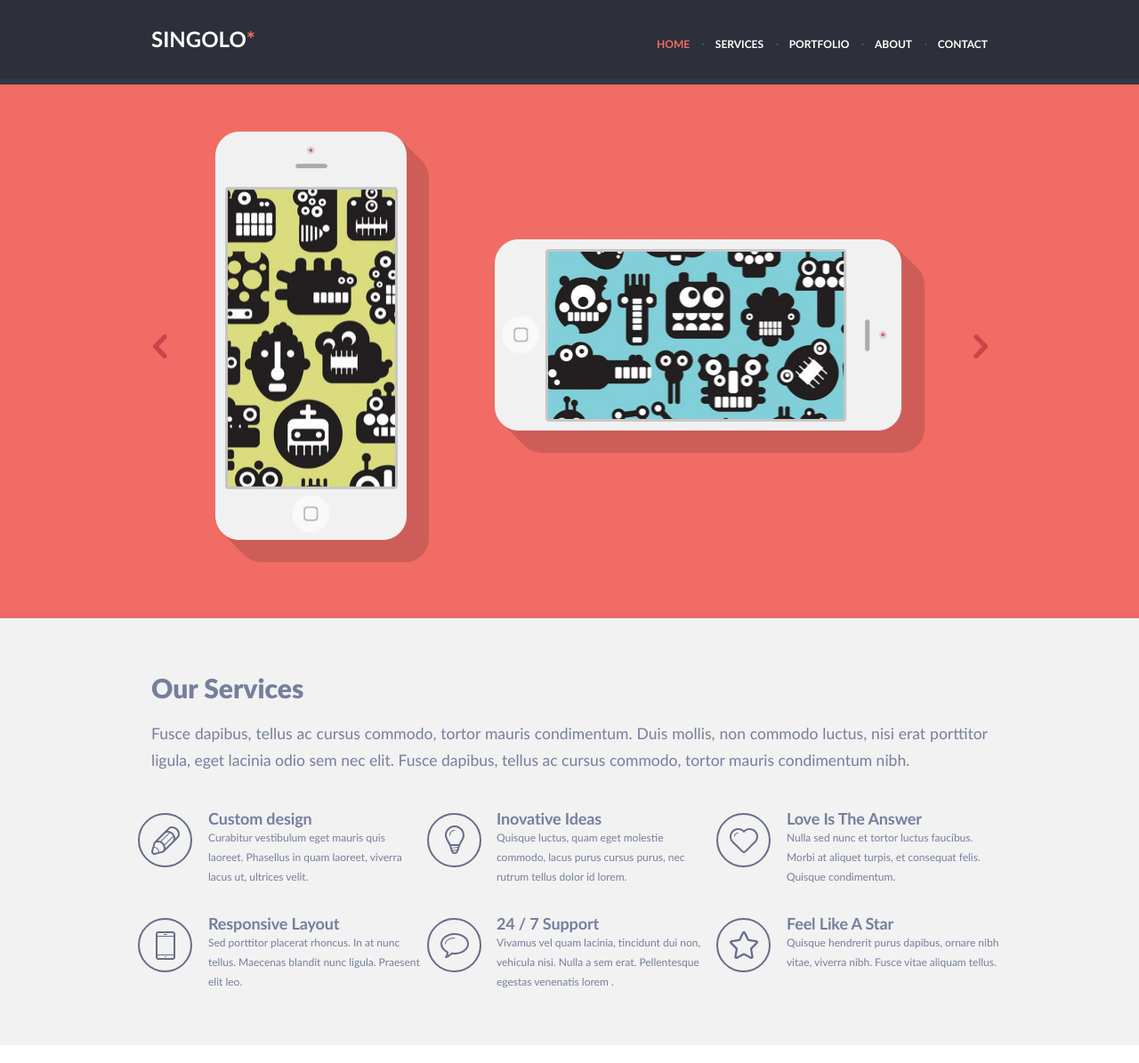
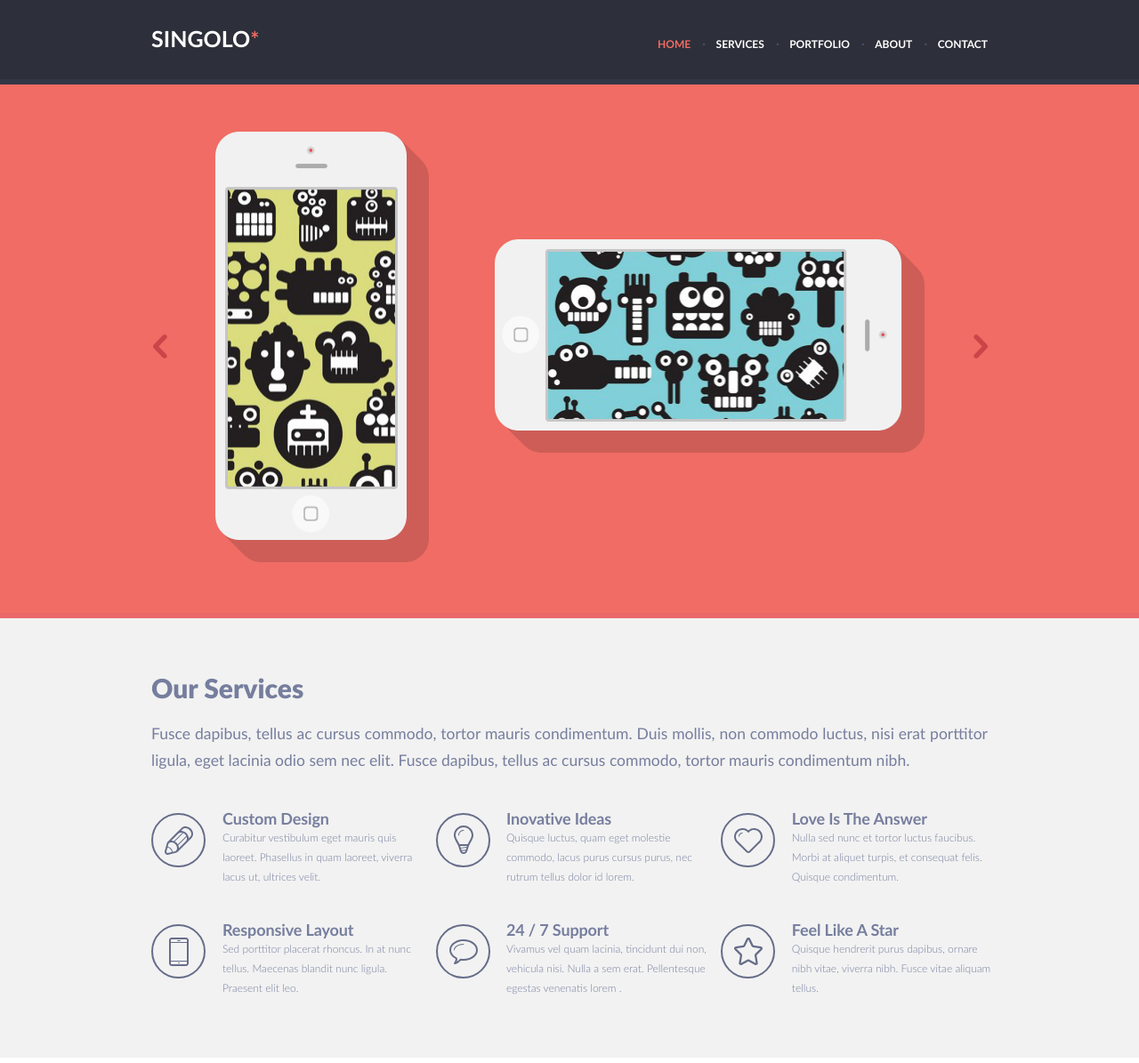
Before and after one commit to Geralldtit/singolo, a plain HTML site: page singolo1.html in a window 1280 px wide. Shown: the whole page at 89% size. Drawn offline with Linux system fonts and the light colour scheme.

Commit message:
refactor: new implementation for header, refactor 3 column section

```diff
--- a/singolo1.css
+++ b/singolo1.css
@@ -42,13 +42,11 @@ header > .wrapper {
 .logo {
   color: #ffffff;
   text-align: left;
-  height: 100%;
-  width: 140px;
-  line-height: 56px;
-  font-size: 2.4rem;
-  font-weight: bold;
+  line-height: 20px;
+  font-size: 2.5rem;
+  font-weight: 700;
   text-transform: uppercase;
-  /* margin: ; */
+  margin-block-start: 33px;
 }
 
 .logo::after {
@@ -70,8 +68,10 @@ nav {
 .header-navigation .navigation {
   display: flex;
   justify-content: space-between;
-  padding-left: 8px;
   list-style: none;
+  margin-block-start: 18px;
+  margin-block-end: 0;
+  padding-inline-start: 9px;
 }
 
 .navigation li a {
@@ -187,8 +187,8 @@ nav {
 .layout-3-column {
   display: flex;
   flex-wrap: wrap;
-  margin-left: -15px;
-  margin-right: -15px;
+  /* margin-left: -15px;
+  margin-right: -15px; */
   justify-content: space-between;
   margin-bottom: 30px;
 }
@@ -196,7 +196,8 @@ nav {
 .item {
   display: flex;
   flex-basis: 33%;
-  margin-bottom: 30px;
+  margin-bottom: 37px;
+  margin-right: -10px;
 }
 
 .layout-3-column h3 {
@@ -204,17 +205,19 @@ nav {
   font-size: 1.8rem;
   text-align: justify;
   letter-spacing: -0.013rem;
+  text-transform: capitalize;
 }
 
 .layout-3-column p {
   margin: 0;
   font-size: 1.2rem;
+  font-weight: 300;
   line-height: 2.2rem;
 }
 
 .tool-icon {
   padding-top: 5px;
-  margin-right: 17px;
+  margin-right: 18px;
 }
 
 .services-underline {
```
